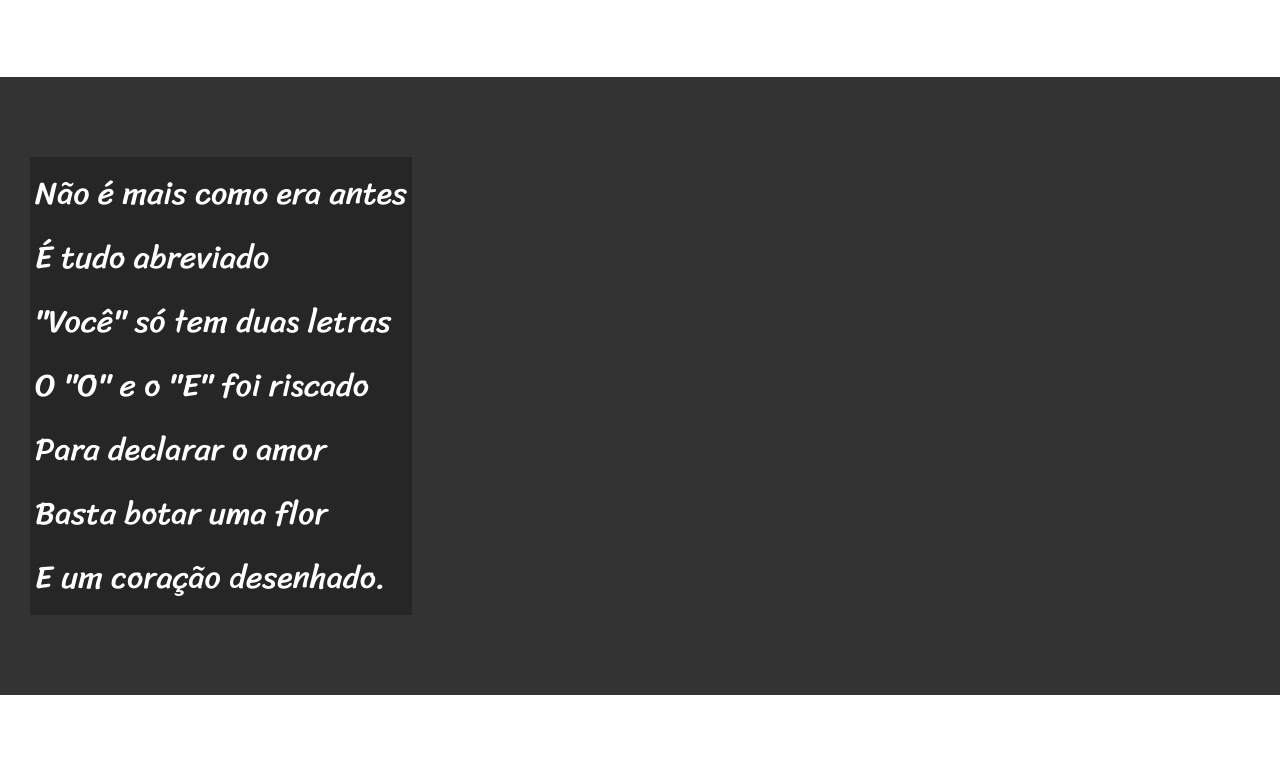
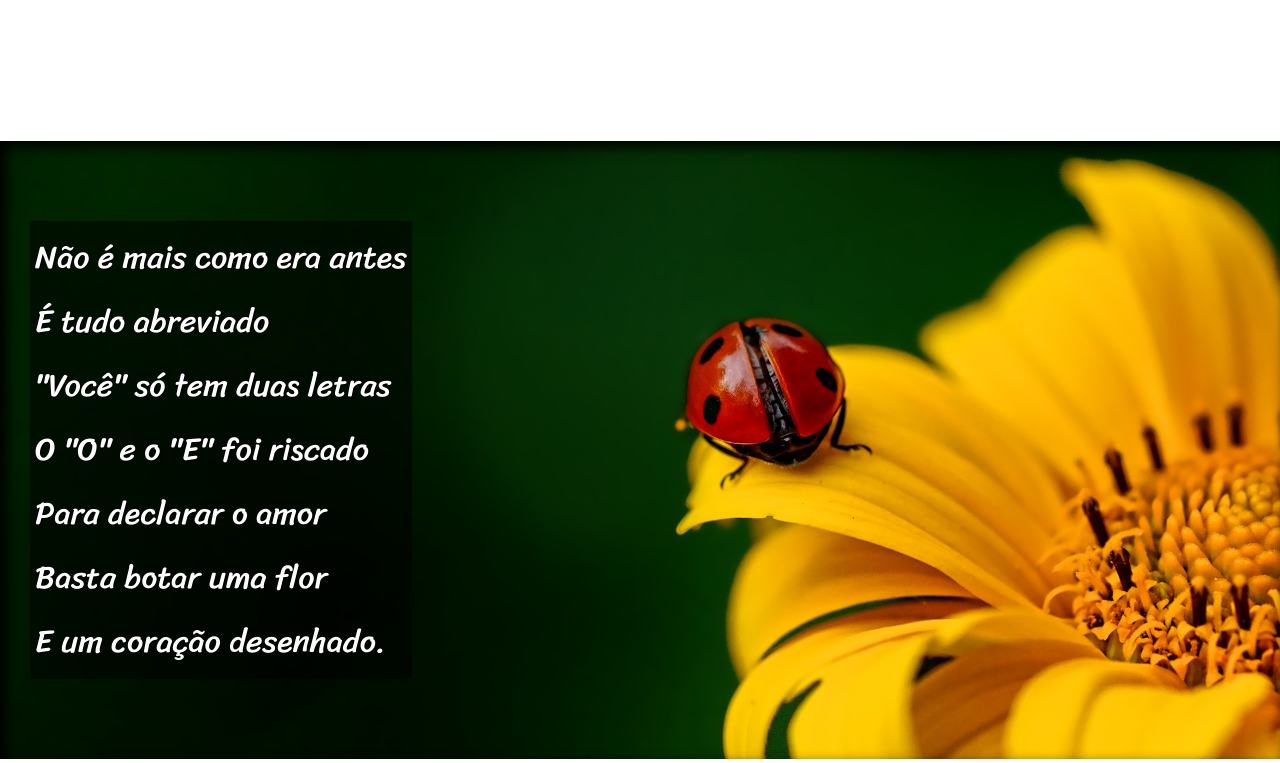
Before and after one commit to dbetoni/html-css, a plain HTML site: page modulo3/desafio12/index.html in a window 1280 px wide. Shown: the part 720-1483 px from the top of the page. Drawn offline with Linux system fonts and the light colour scheme.

Commit message:
finalizando projeto Cordel -

```diff
--- a/modulo3/desafio12/estilo/style.css
+++ b/modulo3/desafio12/estilo/style.css
@@ -63,6 +63,10 @@ section {
 
 }
 
+section > p {
+    padding-bottom: 2em;
+}
+
 section.normal{
    background-color: white;
    color: black;
@@ -71,15 +75,34 @@ section.normal{
 section.imagem{
     background-color: rgb(51,51,51);
     color: white;
+    box-shadow: inset 6px 6px 13px 0px black;
+    background-size: cover;
+    background-attachment: fixed;  /* Mantem a imagem estatica, quando faz a rolagem da página */
+
 }
 
 
 section.imagem > p {
     display: inline-block;
     padding: 5px;
-    background-color: rgba(0,0,0,0.253);
+    background-color: rgba(0,0,0,0.514);
+    text-shadow: 1px 1px 0px black;
+
 }
 
+
+section#img001{
+    background-image: url('../imagens/background001.jpg') ;
+    background-position: right center;
+
+}
+
+section#img002{
+    background-image: url('../imagens/background002.jpg') ;
+    background-position: right center;
+
+
+}
 
 
 footer{
--- a/modulo3/desafio12/index.html
+++ b/modulo3/desafio12/index.html
@@ -29,7 +29,7 @@
 </section>
 
 
-<section class="imagem">
+<section class="imagem" id="img001">
     <p>
         Não é mais como era antes <br>
         É tudo abreviado <br>
@@ -64,7 +64,7 @@
 </section>
 
 
-<section class="imagem">
+<section class="imagem" id="img002">
     <p>
         Tenho saudade das cartas <br>
         Escritas com a própria mão <br>
```
